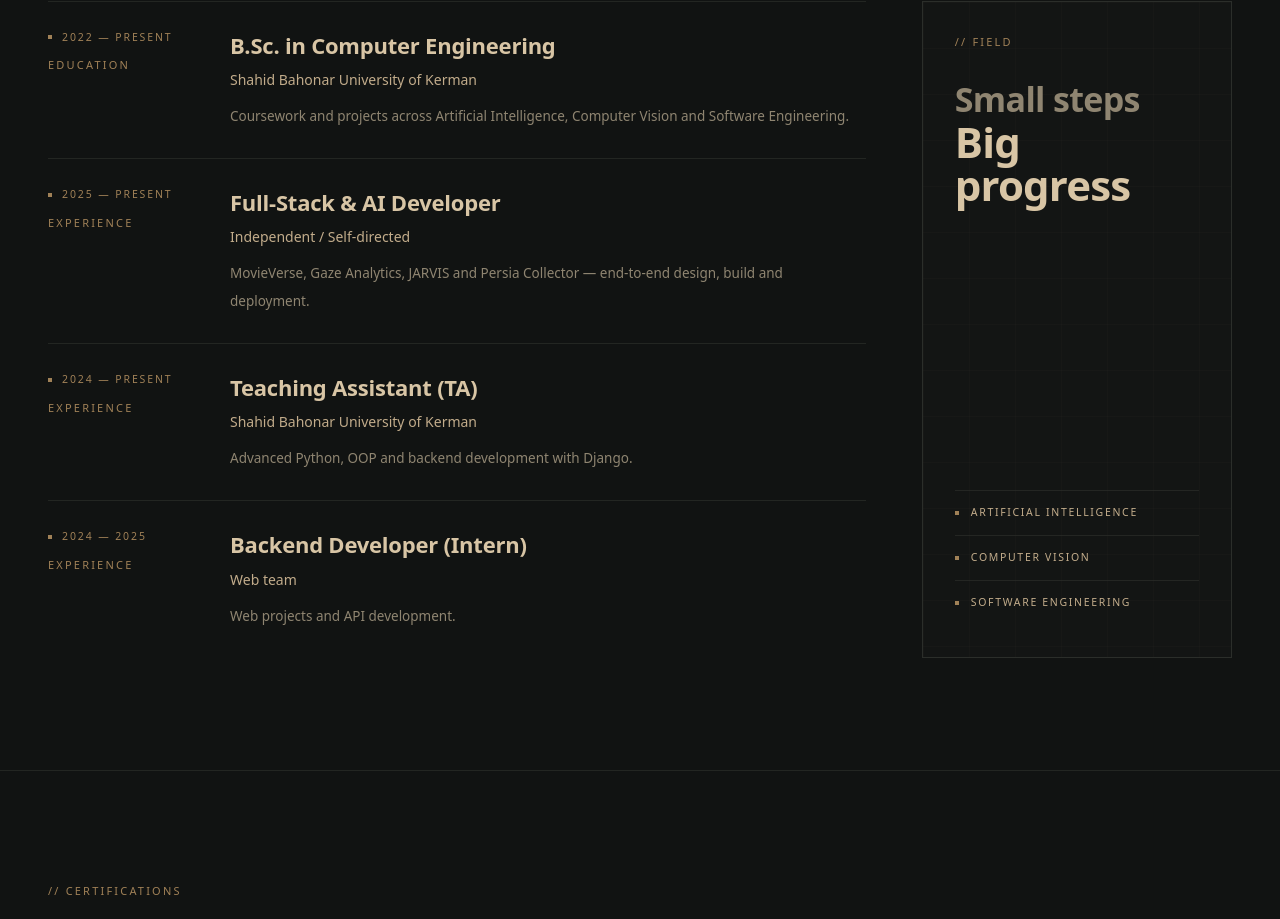
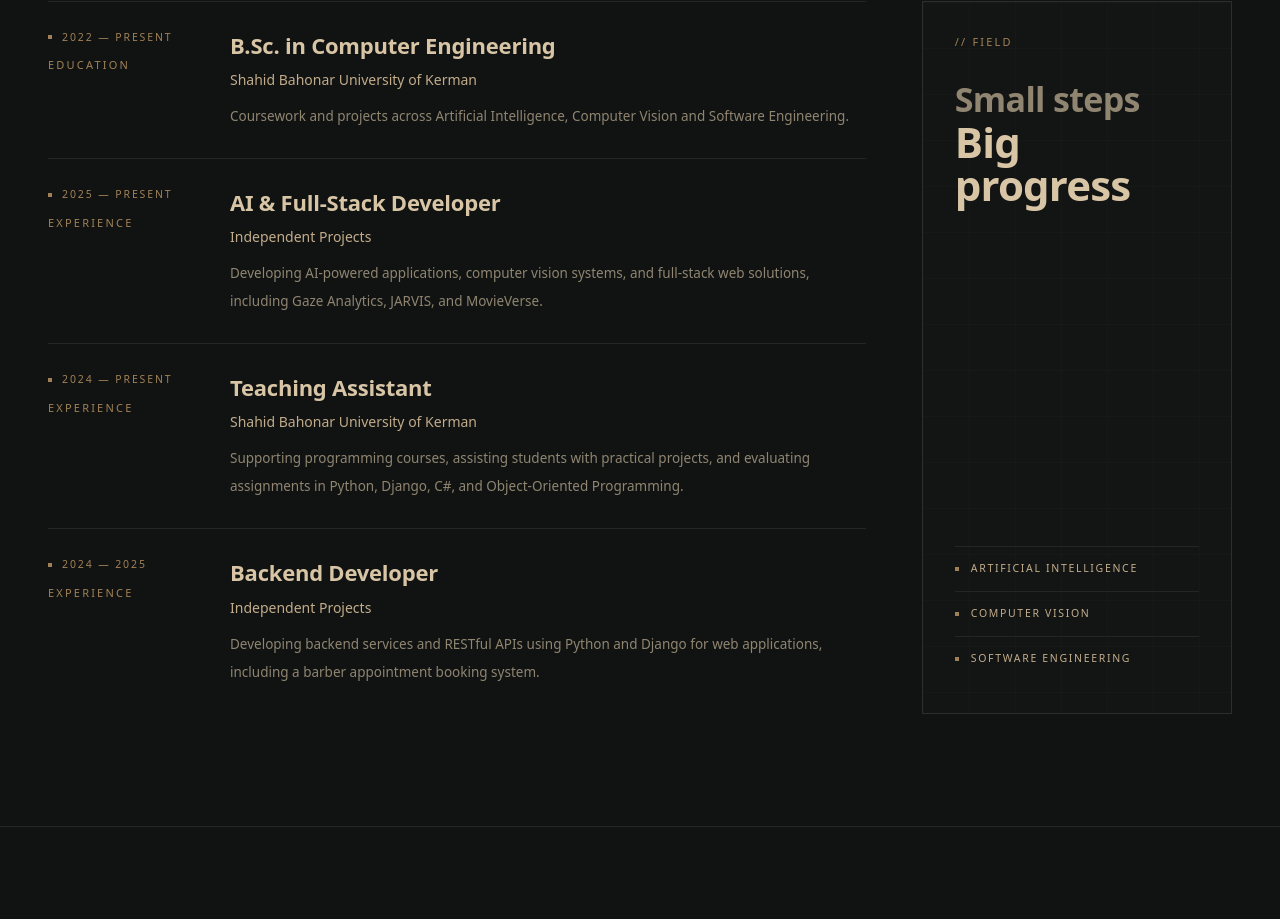
Before and after one commit to amirabbas-salari/portfolio, a Next.js app: page / in a window 1280 px wide. Shown: the part 6203-7122 px from the top of the page. Built offline with nearby package versions, Linux system fonts and the light colour scheme.

Commit message:
Update experience.ts

```diff
--- a/src/data/experience.ts
+++ b/src/data/experience.ts
@@ -8,21 +8,23 @@ export interface Experience {
 export const experiences: Experience[] = [
   {
     period: "2025 — Present",
-    role: "Full-Stack & AI Developer",
-    organization: "Independent / Self-directed",
+    role: "AI & Full-Stack Developer",
+    organization: "Independent Projects",
     detail:
-      "MovieVerse, Gaze Analytics, JARVIS and Persia Collector — end-to-end design, build and deployment.",
+      "Developing AI-powered applications, computer vision systems, and full-stack web solutions, including Gaze Analytics, JARVIS, and MovieVerse.",
   },
   {
     period: "2024 — Present",
-    role: "Teaching Assistant (TA)",
+    role: "Teaching Assistant",
     organization: "Shahid Bahonar University of Kerman",
-    detail: "Advanced Python, OOP and backend development with Django.",
+    detail:
+      "Supporting programming courses, assisting students with practical projects, and evaluating assignments in Python, Django, C#, and Object-Oriented Programming.",
   },
   {
     period: "2024 — 2025",
-    role: "Backend Developer (Intern)",
-    organization: "Web team",
-    detail: "Web projects and API development.",
+    role: "Backend Developer",
+    organization: "Independent Projects",
+    detail:
+      "Developing backend services and RESTful APIs using Python and Django for web applications, including a barber appointment booking system.",
   },
 ];
```
